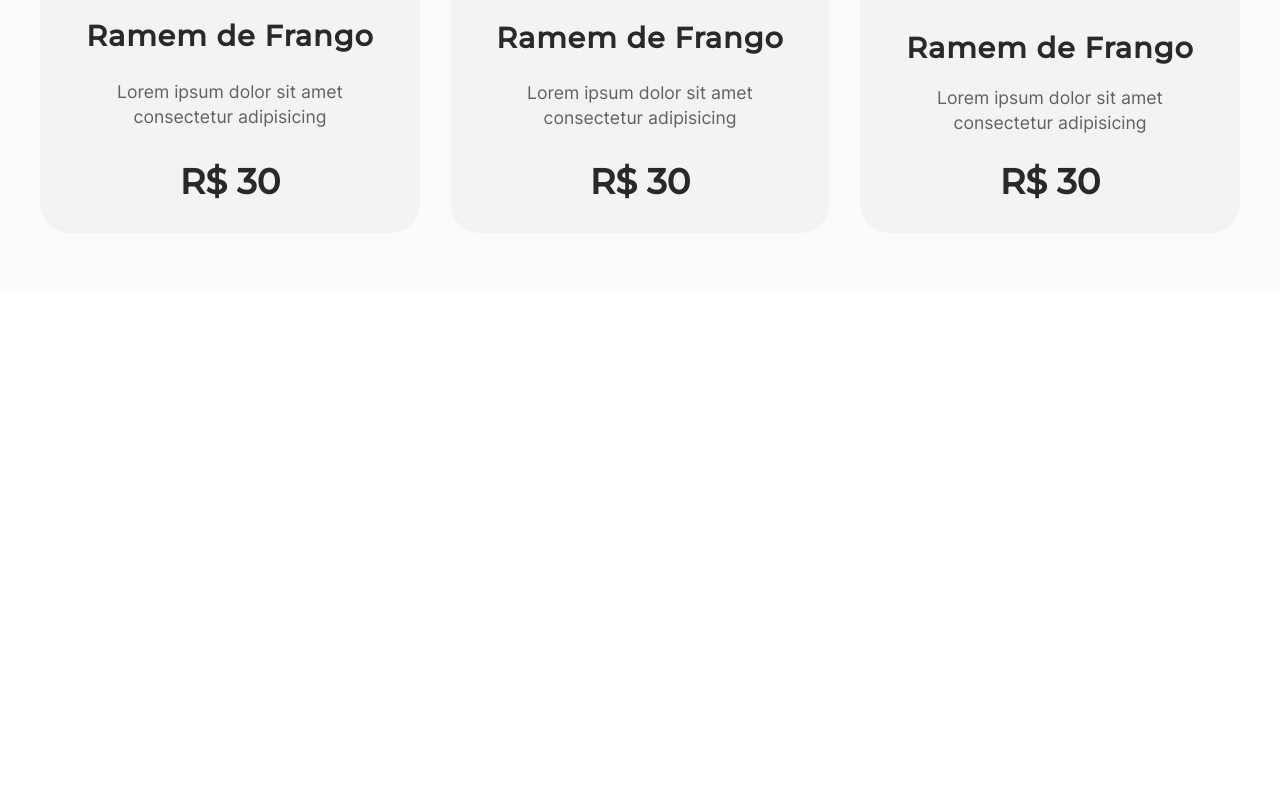
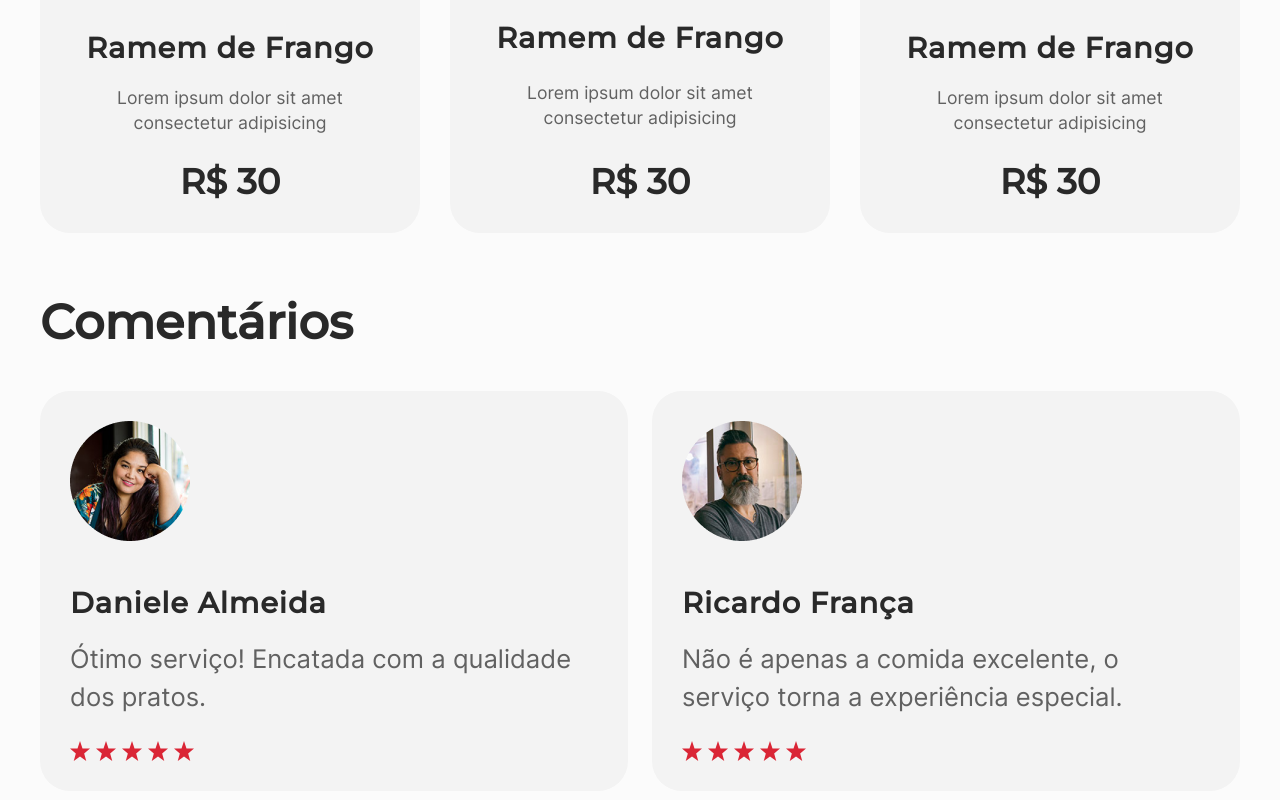
Before and after one commit to AdrianoAmorim/FoodJp_React, a React (Vite) app: page / in a window 1280 px wide. Shown: the part 1817-2617 px from the top of the page. Before the commit the page ends 2110 px from the top, so only its background shows below. Built offline with nearby package versions, Linux system fonts and the light colour scheme.

Commit message:
feat: adiciona a sessao de comentarios

```diff
--- a/src/pages/Home/index.tsx
+++ b/src/pages/Home/index.tsx
@@ -5,7 +5,10 @@ import Sushi from "../../assets/img/sushi-japanese.png";
 import SeguraPrato from "../../assets/img/imgSegurandoPrato.png";
 import Prato1 from "../../assets/img/img-1.png";
 import Prato2 from "../../assets/img/img-2.png";
-import Prato3 from "../../assets/img/img-3.png";
+import Prato3 from "../../assets/img/img-2.png";
+import profile1 from "../../assets/img/profile1.png";
+import profile2 from "../../assets/img/profile2.png";
+import star from "../../assets/img/star.svg";
 import { Button } from "../../components/ButtonComponent";
 
 
@@ -51,32 +54,66 @@ export const Home = () => {
 
                     <C.Section id="pratosPopulares" direction="column">
                         <h2>Mais Populares</h2>
-                        <div id="boxFlexRow">
-                            <C.boxCardPratos>
+                        <C.boxFlexRow>
+                            <C.boxCard>
                                 <img src={Prato3} />
                                 <h3>Ramem de Frango</h3>
                                 <p>
                                     Lorem ipsum dolor sit amet consectetur adipisicing
                                 </p>
                                 <span>R$ 30</span>
-                            </C.boxCardPratos>
-                            <C.boxCardPratos>
+                            </C.boxCard>
+                            <C.boxCard>
                                 <img src={Prato1} />
                                 <h3>Ramem de Frango</h3>
                                 <p>
                                     Lorem ipsum dolor sit amet consectetur adipisicing
                                 </p>
                                 <span>R$ 30</span>
-                            </C.boxCardPratos>
-                            <C.boxCardPratos>
+                            </C.boxCard>
+                            <C.boxCard>
                                 <img src={Prato2} />
                                 <h3>Ramem de Frango</h3>
                                 <p>
                                     Lorem ipsum dolor sit amet consectetur adipisicing
                                 </p>
                                 <span>R$ 30</span>
-                            </C.boxCardPratos>
-                        </div>
+                            </C.boxCard>
+                        </C.boxFlexRow>
+                    </C.Section>
+
+                    <C.Section id="comentarios" direction="column">
+                        <h2>Comentários</h2>
+                        <C.boxFlexRow>
+                            <C.boxCard width="49%" align="start" >
+                                <div className="boxAvatarComentarios">
+                                    <img src={profile1} />
+                                </div>
+                                <h3>Daniele Almeida</h3>
+                                <p>Ótimo serviço! Encatada com a qualidade dos pratos. </p>
+                                <C.boxFlexRow justify="start">
+                                    <img id="starComentarios" src={star} />
+                                    <img id="starComentarios" src={star} />
+                                    <img id="starComentarios" src={star} />
+                                    <img id="starComentarios" src={star} />
+                                    <img id="starComentarios" src={star} />
+                                </C.boxFlexRow>
+                            </C.boxCard>
+                            <C.boxCard width="49%" align="start">
+                                <div className="boxAvatarComentarios">
+                                    <img src={profile2} />
+                                </div>
+                                <h3>Ricardo França</h3>
+                                <p>Não é apenas a comida excelente, o serviço torna a experiência especial. </p>
+                                <C.boxFlexRow justify="start">
+                                    <img id="starComentarios" src={star} />
+                                    <img id="starComentarios" src={star} />
+                                    <img id="starComentarios" src={star} />
+                                    <img id="starComentarios" src={star} />
+                                    <img id="starComentarios" src={star} />
+                                </C.boxFlexRow>
+                            </C.boxCard>
+                        </C.boxFlexRow>
                     </C.Section>
 
                 </C.Main>
--- a/src/pages/Home/styled.ts
+++ b/src/pages/Home/styled.ts
@@ -1,6 +1,14 @@
 import styled from "styled-components";
 type SectionProps = {
     direction?: string
+}
+type BoxCardProps ={
+    flex?:number,
+    width?:string,
+    align?:string
+}
+type BoxFlexRowProps= {
+    justify?:string
 }
 
 export const Container = styled.div`
@@ -14,20 +22,38 @@ export const Container = styled.div`
         font-family: Inter;
     }
 
-    & #pratosPopulares{
+    & #pratosPopulares,#comentarios{
         h2{
             font-size: 3.0rem;
             color: var(--title);
             font-family: Montserrat;
             margin-bottom: 140px;
         }
-        #boxFlexRow{
+
+    }
+    & #comentarios{
+        h2{
+            margin-bottom:40px;
+            text-align: start;
+            width: 100%;
+        }
+        p{
+            font-size: 1.6rem;
+            text-align: start;
+            line-height: 38px;
+        }
+    }
+
+`;
+export const boxFlexRow = styled.div <BoxFlexRowProps>`
             display: flex;
             flex-direction: row;
-            justify-content: space-between;
+            justify-content: ${props => props.justify ? props.justify : "space-between"} ;
             width: 100%;
-        }
-    }
+
+            & #starComentarios{
+                margin-right: 6px;
+            }
 `;
 
 export const Main = styled.main`
@@ -89,20 +115,24 @@ export const BoxImg = styled.div`
     }
 `;
 
-export const boxCardPratos = styled.div`
+export const boxCard = styled.div<BoxCardProps>`
     display: flex;
     flex-direction: column;
-    align-items: center;
+    align-items: ${props => props.align ? props.align: "center"};
     justify-content: space-between;
     background-color: var(--bgCard);
     padding: 30px;
     border-radius: 30px;
-    max-width: 380px;
+    max-width: ${props => props.width ? props.width: "380px"};
+    flex: ${props => props.flex ? props.flex: 1};
 
     & img{
         width:100%;
         max-width: 280px;
         margin-top: -130px;
+    }
+    & .boxAvatarComentarios img{
+        margin-top: 0;
     }
     & h3{
         margin-top: 40px;
@@ -125,5 +155,10 @@ export const boxCardPratos = styled.div`
         color: var(--title);
         font-weight: bold;
     }
+    & #starComentarios{
+        width: 100%;
+        max-width:20px;
+         margin-top: 0;
+    }
 
 `;
```
